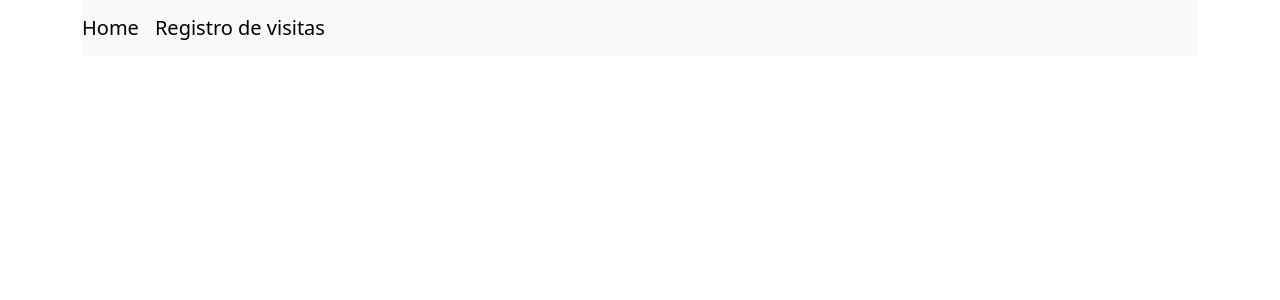
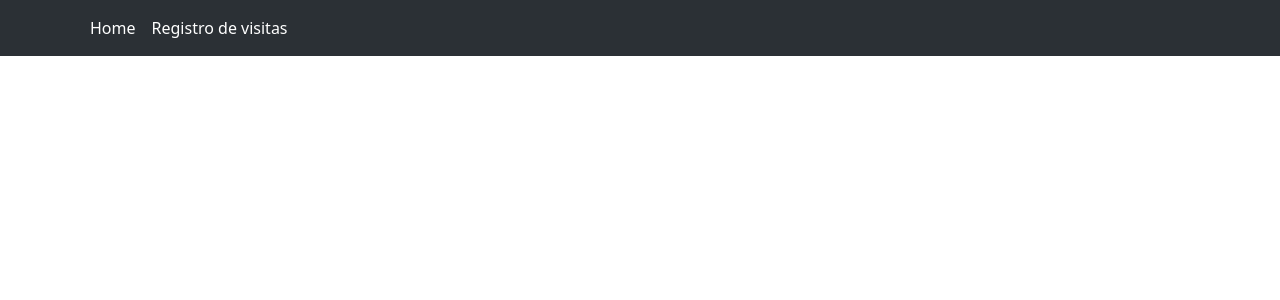
Before and after one commit to andresvillaec/angular-practice, an Angular app: page / in a window 1280 px wide. Shown: the top 300 px of the page. Built offline with nearby package versions, Linux system fonts and the light colour scheme.

Commit message:
feat: Set styles to menu

```diff
--- a/src/app/header/header.component.html
+++ b/src/app/header/header.component.html
@@ -1,6 +1,16 @@
-<header class="header container">
-  <nav class="navbar navbar-expand-lg bg-body-tertiary">
-    <a routerLink="/" class="navbar-brand">Home</a>
-    <a routerLink="/visitors" class="navbar-brand">Registro de visitas</a>
+<header class="">
+  <nav class="navbar navbar-expand-lg bg-body-tertiary bg-primary" data-bs-theme="dark">
+    <div class="container">
+      <div class="collapse navbar-collapse" id="navbarNav">
+        <ul class="navbar-nav">
+          <li class="nav-item">
+            <a routerLink="/" class="nav-link active">Home</a>
+          </li>
+          <li class="nav-item">
+            <a routerLink="/visitors" class="nav-link active">Registro de visitas</a>
+          </li>
+        </ul>
+      </div>
+    </div>
   </nav>
 </header>
```
